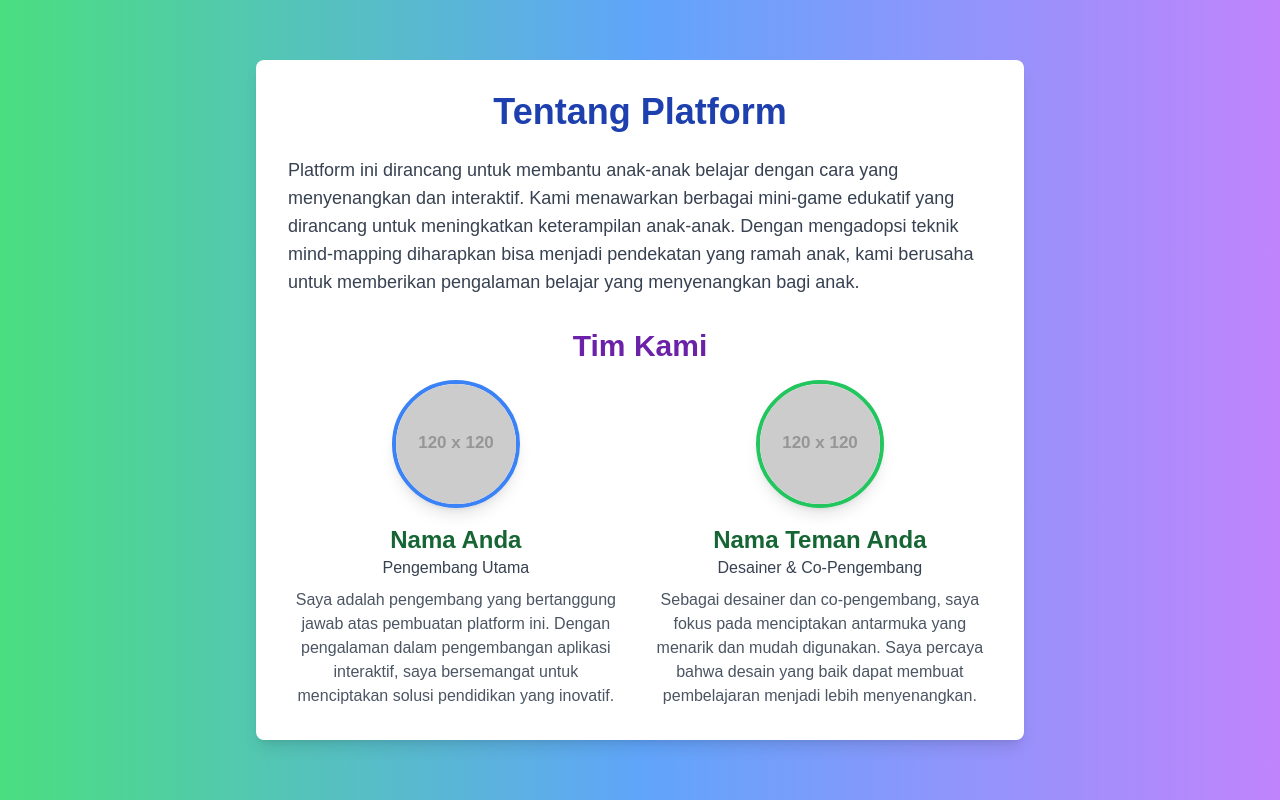
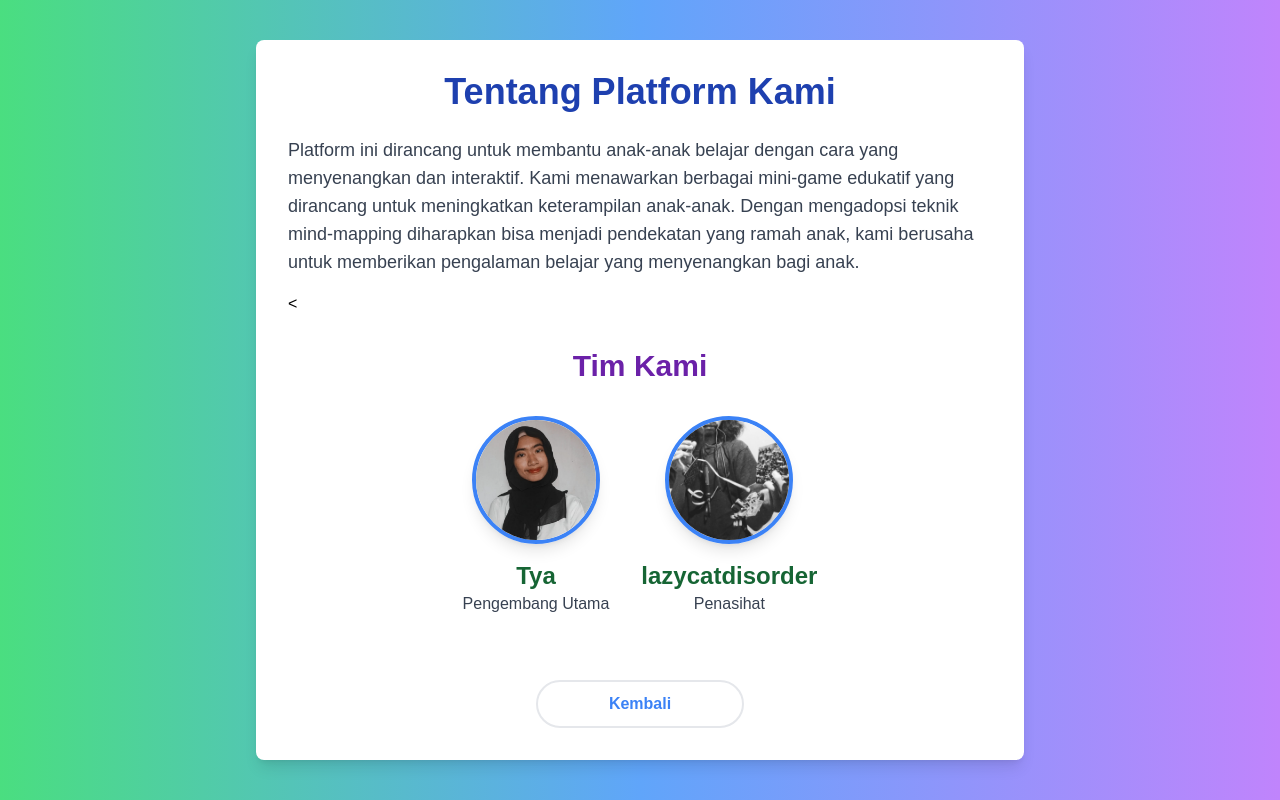
Before and after one commit to Si-Bocah-Aksara/front-end, a Vue app: page /about in a window 1280 px wide. Built offline with nearby package versions, Linux system fonts and the light colour scheme; a web font is replaced by a local one.

Commit message:
mini update

```diff
--- a/src/views/About.vue
+++ b/src/views/About.vue
@@ -1,44 +1,53 @@
 <template>
-    <div
-        class="flex flex-col items-center justify-center min-h-screen bg-gradient-to-r from-green-400 via-blue-400 to-purple-400 p-4">
+    <div class="flex flex-col items-center justify-center min-h-screen bg-gradient-to-r from-green-400 via-blue-400 to-purple-400 p-4">
       <div class="max-w-3xl w-full bg-white shadow-lg rounded-lg overflow-hidden p-8">
-            <h1 class="text-4xl font-bold text-center text-blue-800 mb-6">Tentang Platform</h1>
-            <p class="text-gray-700 text-lg mb-4">
+        <h1 class="text-4xl font-bold text-center text-blue-800 mb-6">Tentang Platform Kami</h1>
+        <p class="text-gray-700 justify-center text-lg mb-4">
           Platform ini dirancang untuk membantu anak-anak belajar dengan cara yang menyenangkan dan interaktif.
           Kami menawarkan berbagai mini-game edukatif yang dirancang untuk meningkatkan keterampilan anak-anak.
           Dengan mengadopsi teknik mind-mapping diharapkan bisa menjadi pendekatan yang ramah anak,
           kami berusaha untuk memberikan pengalaman belajar yang menyenangkan bagi anak.
         </p>
-            <h2 class="text-3xl font-bold text-center text-purple-800 mt-8 mb-4">Tim Kami</h2>
-            <div class="flex flex-col md:flex-row justify-around items-center">
-                <!-- Profil Tya -->
-                <div class="flex flex-col items-center mb-6 md:mb-0 md:mr-6">
-                    <img src="https://via.placeholder.com/120" alt="Profile Image"
-                        class="w-32 h-32 rounded-full border-4 border-blue-500 mb-4 shadow-lg" />
-                    <h3 class="text-2xl font-bold text-center text-green-800">Nama Anda</h3>
-                    <p class="text-gray-700 text-center">Pengembang Utama</p>
-                    <p class="text-gray-600 text-center mt-2">Saya adalah pengembang yang bertanggung jawab atas
-                        pembuatan platform ini. Dengan pengalaman dalam pengembangan aplikasi interaktif, saya
-                        bersemangat untuk menciptakan solusi pendidikan yang inovatif.</p>
+
+        <<h2 class="text-3xl font-bold text-center text-purple-800 mt-8 mb-4">Tim Kami</h2>
+        <div class="flex flex-wrap justify-center mb-12">  <div v-for="member in teamMembers" :key="member.name" class="flex flex-col items-center m-4">  <img :src="member.image" alt="Profile Image" class="w-32 h-32 rounded-full border-4 border-blue-500 mb-4 shadow-lg" />
+            <h3 class="text-2xl font-bold text-center text-green-800">{{ member.name }}</h3>  <p class="text-gray-700 text-center">{{ member.role }}</p>  </div>
         </div>
 
-                <!-- Profil Ariana -->
-                <div class="flex flex-col items-center">
-                    <img src="https://via.placeholder.com/120" alt="Profile Image"
-                        class="w-32 h-32 rounded-full border-4 border-green-500 mb-4 shadow-lg" />
-                    <h3 class="text-2xl font-bold text-center text-green-800">Nama Teman Anda</h3>
-                    <p class="text-gray-700 text-center">Desainer & Co-Pengembang</p>
-                    <p class="text-gray-600 text-center mt-2">Sebagai desainer dan co-pengembang, saya fokus pada
-                        menciptakan antarmuka yang menarik dan mudah digunakan. Saya percaya bahwa desain yang baik
-                        dapat membuat pembelajaran menjadi lebih menyenangkan.</p>
-                </div>
+
+        <div class="flex justify-center mt-8">
+          <RouterLink to="/" class="items-center border-2 rounded-full flex justify-center w-52 h-12 bg-white text-blue-500 font-semibold hover:bg-violet-200">
+            Kembali
+          </RouterLink>
         </div>
       </div>
     </div>
   </template>
 
   <script>
+  import tya from "../assets/tya.png";
+  import lcd from "../assets/lcdisorder.jpg";
   export default {
-    name: 'AboutPage'
+    data() {
+      return {
+        teamMembers: [
+          {
+            name: 'Tya',
+            image: tya,
+            role: 'Pengembang Utama'
+          },
+          {
+            name: 'lazycatdisorder',
+            image: lcd,
+            role: 'Penasihat'
+          }
+        ],
+        testimonials: [
+          { id: 1, text: 'Aplikasi ini sangat membantu anak saya belajar!', author: 'Ibu Budi' },
+          { id: 2, text: 'Desainnya menarik dan interaktif.', author: 'Anak SDN 1' },
+          // ... tambahkan lebih banyak testimoni
+        ]
+      }
+    }
   }
   </script>
```
Also changed, not shown: src/assets/lcdisorder.jpg (added), src/assets/tya.png (added). Lines whose indentation alone changed are shown as unchanged.
